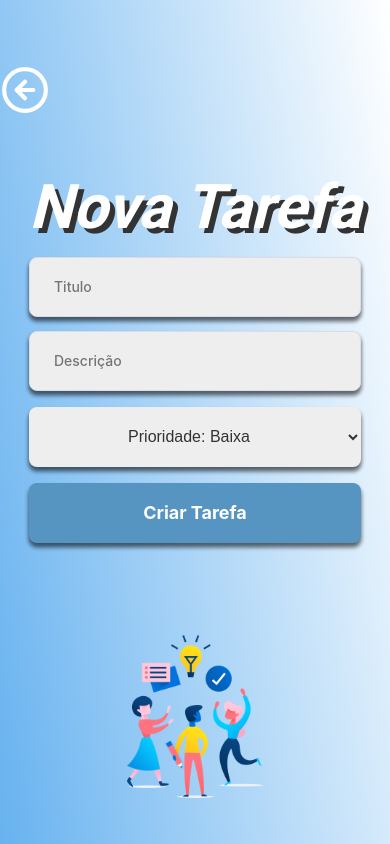
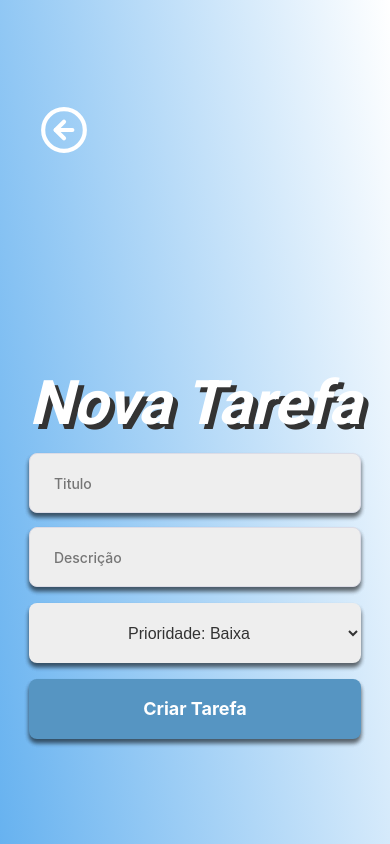
Before and after one commit to pedrosqra/Desafio-Codex-Frontend, a Next.js app: page /newTask in a window 390 px wide. Built offline with nearby package versions, Linux system fonts and the light colour scheme.

Commit message:
making the pages feel reponsive

```diff
--- a/src/pages/newTask/index.js
+++ b/src/pages/newTask/index.js
@@ -32,10 +32,12 @@ export default function NewTask() {
 
   return (
     <div>
-      <div className={styles.logon}>
-        <button className={styles.back} type="button" onClick={handleLogout}>
-          <FiArrowLeftCircle size={50} color="#ffff" />
-        </button>
+      <div className={styles.page}>
+        <div className={styles.backbutton}>
+          <button className={styles.back} type="button" onClick={handleLogout}>
+            <FiArrowLeftCircle size={50} color="#ffff" />
+          </button>
+        </div>
         <section className={styles.sec}>
           <h1 className={styles.apptitle}>Nova Tarefa</h1>
           <form className={styles.formcenter} onSubmit={handleCreateTask}>
--- a/src/pages/newTask/styles.module.scss
+++ b/src/pages/newTask/styles.module.scss
@@ -1,4 +1,4 @@
-.logon {
+.page {
   display: flex;
   flex-direction: row;
   justify-content: space-around;
@@ -10,11 +10,14 @@
   width: 35%;
 }
 
+.backbutton {
+  align-self: auto;
+  justify-content: center;
+}
+
 .back {
   background: none;
   border: none;
-  margin: 5% 0% -10% 0%;
-  align-self: flex-start;
 }
 
 .formcenter {
@@ -95,20 +98,62 @@
   background: #5695c2;
 }
 
-@media (max-width: 1080px) {
-  .logon {
+@media screen and (max-width: 992px) {
+  .page {
+    display: flex;
+    flex-direction: column;
+    justify-content: center;
+    align-items: center;
+    height: 100vh;
+  }
+
+  .image1 {
+    display: none;
+  }
+
+  .backbutton {
+    align-self: flex-start;
+    justify-content: flex-start;
+    margin-left: 10%;
+  }
+
+  .back {
+    background: none;
+    border: none;
+  }
+
+  .sec {
+    display: flex;
+    flex-direction: column;
+  }
+}
+
+@media screen and (max-width: 720px) {
+  .page {
     display: flex;
     flex-direction: column;
     justify-content: space-around;
     align-items: center;
+    height: 100vh;
+  }
+
+  .image1 {
+    display: none;
+  }
+
+  .backbutton {
+    align-self: flex-start;
+    justify-content: flex-start;
+    margin-left: 10%;
+  }
+
+  .back {
+    background: none;
+    border: none;
+  }
+
+  .sec {
+    display: flex;
+    flex-direction: column;
   }
 }
-
-@media (max-width: 720px) {
-  .logon {
-    display: flex;
-    flex-direction: column;
-    justify-content: space-around;
-    align-items: center;
-  }
-}
--- a/src/pages/tasks/styles.module.scss
+++ b/src/pages/tasks/styles.module.scss
@@ -1,19 +1,20 @@
 .background {
   display: flex;
   flex-direction: column;
-  justify-content: space-around;
   align-items: center;
   width: 100%;
+  height: 100%;
 }
 
 .container {
-  width: 50vw;
+  width: 60vw;
+  height: 100vh;
   display: flex;
   flex-direction: column;
 }
 
 .desc {
-  width: 50%;
+  width: 70%;
   overflow: auto;
 }
 
@@ -21,11 +22,16 @@
   overflow: auto;
 }
 
+.backbutton {
+  align-self: flex-start;
+  justify-content: flex-end;
+  margin-left: 5%;
+  margin-top: 5%;
+}
+
 .back {
   background: none;
   border: none;
-  margin: 5% 0% -10% 10%;
-  align-self: flex-start;
 }
 
 .sections {
@@ -70,17 +76,19 @@
   border: none;
 }
 
-.sec {
-  display: flex;
-  flex-direction: column;
+@media screen and (max-width: 1080px) {
+  .background {
+    display: flex;
+    flex-direction: column;
+    align-items: center;
+    width: 100%;
+    height: 100%;
+  }
+
+  .container {
+    width: 90vw;
+    height: 100vh;
+    display: flex;
+    flex-direction: column;
+  }
 }
-
-.apptitle {
-  font-family: Roboto, sans-serif;
-  font-style: normal;
-  font-style: italic;
-  text-shadow: 5px 5px #333;
-  font-weight: bold;
-  font-size: 4.4rem;
-  color: #ffffff;
-}
```
Also changed, not shown: src/pages/landing/styles.module.scss (+14 -2 lines), src/pages/tasks/index.js (+5 -3 lines).
